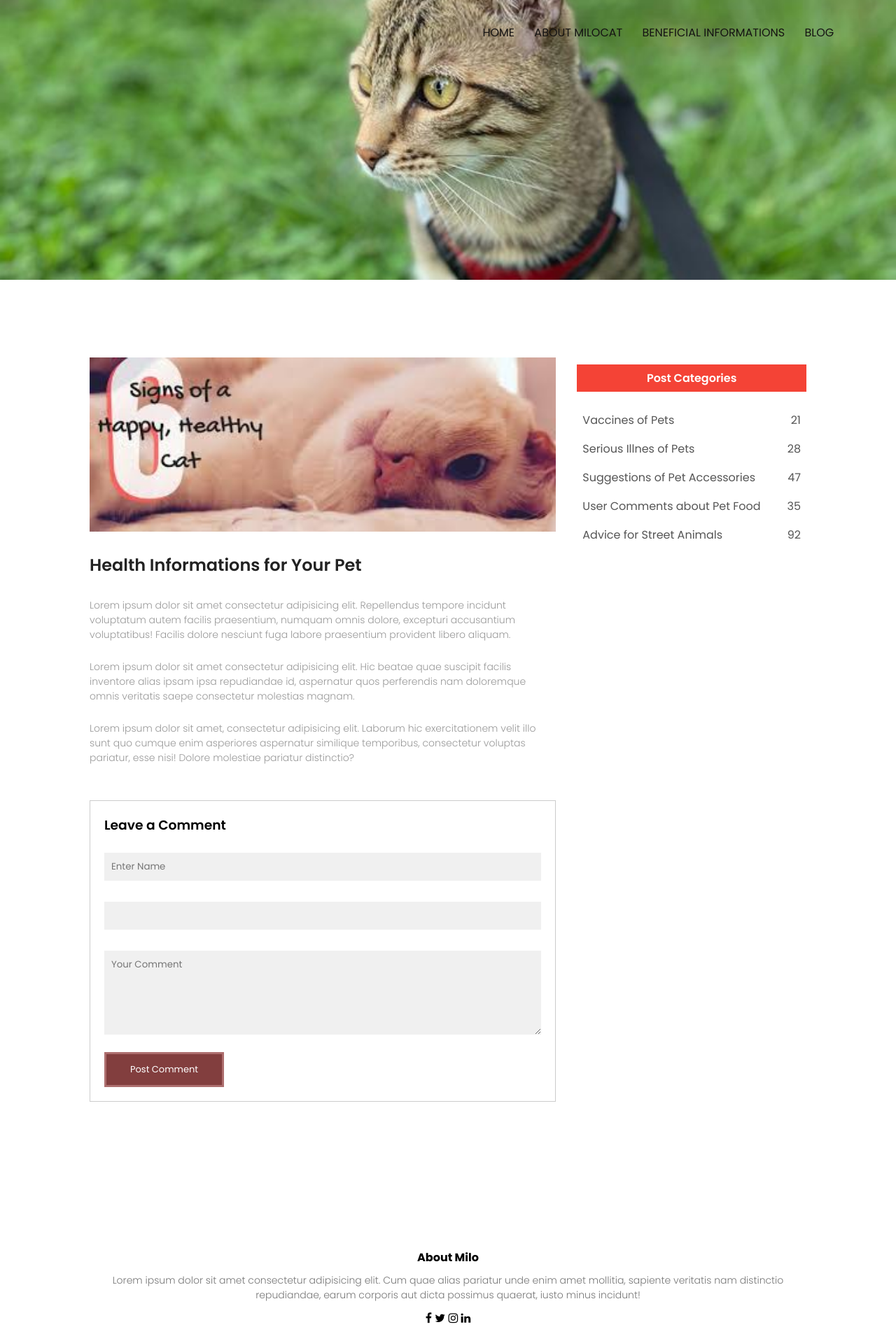
After one commit to CuteBoyMilo/Html-and-Css-CAPSTONE-Project, a PHP site: page /blog.html in a window 1280 px wide. The commit adds this page. Shown: the whole page at 70% size. Run offline with PHP 8.4, Linux system fonts and the light colour scheme.

Commit message:
fifth commit

```diff
--- /dev/null
+++ b/blog.html
@@ -0,0 +1,102 @@
+<html>
+    <head>
+        <meta name="viewport" content="width=device-width, initial-scale=1.0">
+        <link rel="stylesheet" type="text/css" href="firstpage.css">
+        <link rel="preconnect" href="https://fonts.googleapis.com">
+<link rel="preconnect" href="https://fonts.gstatic.com" crossorigin>
+<link href="https://fonts.googleapis.com/css2?family=Poppins:wght@200;300;400;600;700&display=swap" rel="stylesheet">
+<link rel="stylesheet" href="https://stackpath.bootstrapcdn.com/font-awesome/4.7.0/css/font-awesome.min.css">
+    <body>
+            <section class="sub-header">
+                <nav>
+                    <div class="nav-links" id="navLinks">
+                        <i class="fa fa-times" onclick="hideMenu()"></i>
+                    <ul>
+                        <li><a href="capstone.html">HOME</a></li>
+                        <li><a href="about.html">ABOUT MILOCAT</a></li>
+                        <li><a href="info.html">BENEFICIAL INFORMATIONS</a></li>
+                        <li><a href="blog.html">BLOG</a></li>
+                    </ul>
+                    </div>
+                    <i class="fa fa-bars" onclick="showMenu()"></i>
+                </nav>
+            </section>
+
+          <!-------Blog Page Content------->
+           <section class="blog-content">
+                <div class="row">
+                    <div class="blog-left">
+                        <img src="images/blog.jpg">
+                        <h2>Health Informations for Your Pet</h2>
+                        <p>Lorem ipsum dolor sit amet consectetur adipisicing elit. Repellendus tempore incidunt voluptatum autem facilis praesentium, numquam omnis dolore, excepturi accusantium voluptatibus! Facilis dolore nesciunt fuga labore praesentium provident libero aliquam.</p><br>
+                        <p>Lorem ipsum dolor sit amet consectetur adipisicing elit. Hic beatae quae suscipit facilis inventore alias ipsam ipsa repudiandae id, aspernatur quos perferendis nam doloremque omnis veritatis saepe consectetur molestias magnam.</p><br>
+                        <p>Lorem ipsum dolor sit amet, consectetur adipisicing elit. Laborum hic exercitationem velit illo sunt quo cumque enim asperiores aspernatur similique temporibus, consectetur voluptas pariatur, esse nisi! Dolore molestiae pariatur distinctio?</p>
+
+                        <div class="comment-box">
+
+                            <h3>Leave a Comment</h3>
+
+                            <form class="comment-form">
+                            <input type="text" placeholder="Enter Name">
+                            <input type="e-mail" class="Enter Email">
+                            <textarea rows="5" placeholder="Your Comment"></textarea>
+                            <button type="submit" class="hero-btn">Post Comment</button>
+
+                            </form>
+
+                        </div>
+
+                    </div>
+                    <div class="blog-right">
+                        <h3>Post Categories</h3>
+                        <div>
+                            <span>Vaccines of Pets</span>
+                            <span>21</span>
+                        </div>
+                        <div>
+                            <span>Serious Illnes of Pets</span>
+                            <span>28</span>
+                        </div>
+                        <div>
+                            <span>Suggestions of Pet Accessories</span>
+                            <span>47</span>
+                        </div>
+                        <div>
+                            <span>User Comments about Pet Food</span>
+                            <span>35</span>
+                        </div>
+                        <div>
+                            <span>Advice for Street Animals</span>
+                            <span>92</span>
+                        </div>
+                    </div>
+                </div>
+
+
+           </section>
+          <!------Footer---->
+          <section class="footer">
+            <h4>About Milo</h4>
+            <p>Lorem ipsum dolor sit amet consectetur adipisicing elit. Cum quae alias pariatur unde enim amet mollitia, sapiente veritatis nam distinctio repudiandae, earum corporis aut dicta possimus quaerat, iusto minus incidunt!</p>
+            <div class="icons"></div>
+                <i class="fa fa-facebook"></i>
+                <i class="fa fa-twitter"></i>
+                <i class="fa fa-instagram"></i>
+                <i class="fa fa-linkedin"></i>
+          </section>
+
+
+            <!-------Javascript for Toggle Menu------->
+    <script>
+        var navLinks=document.getElementById("navLinks")
+        function showMenu () {
+            navLinks.style.right ="0px";
+        }
+        function hideMenu () {
+            navLinks.style.right="-200px"
+        }
+    </script>
+
+        </body>
+    </head>
+</html>
--- a/firstpage.css
+++ b/firstpage.css
@@ -20,7 +20,7 @@ nav {
 }
 
 .nav-links {
-    flex: content;
+    flex: 1;
     text-align: right;
 }
 
@@ -56,7 +56,7 @@ nav {
     top: 50%;
     left: 50%;
     transform: translate(-50%,-50%);
-    text-align: cen ter;
+    text-align: center;
 }
 
 .text-box h1 {
@@ -75,7 +75,7 @@ nav {
     border: 3px solid rgb(173, 110, 110);
     padding: 12px 34px;
     font-size: 13px;
-    background: rgb(95, 62, 62);
+    background: rgb(130, 62, 62);
     position: relative;
     cursor: pointer;
 }
@@ -89,6 +89,7 @@ nav .fa {
     display: none;
 }
 @media(max-width: 700px) {
+
     .text-box h1 {
     font-size: 20px;
     }
@@ -101,7 +102,7 @@ nav .fa {
         height: 100vh;
         width: 200px;
         top:0;
-        right:0;
+        right:-200;
         text-align: left;
         z-index: 2;
         transition: 1s;
@@ -153,9 +154,6 @@ p {
     margin-top:5%;
     display: flex;
     justify-content: space-between;
-    align-content: center;
-    align-items: center;
-
 }
 .course-col {
     flex-basis: 30%;
@@ -239,7 +237,6 @@ h3 {
     padding-top: 100px;
 }
 .moments-col {
-
     flex-basis: 30%;
     border-radius: 10px;
     border-bottom: 5%;
@@ -296,3 +293,110 @@ h3 {
 .comments-col .fa {
     color:#f44336;
 }
+
+.footer {
+    width: 80%;
+    margin: auto;
+    text-align: center;
+    padding-top: 100px;
+}
+
+/*------------------------*/
+
+.sub-header {
+    height:50vh;
+    width: 100%;
+    background-image:url(images/miloprofile.jpeg);
+    background-position: center;
+    background-size: cover;
+    text-align: center;
+    color: #fff;
+}
+
+.sub-header h1 {
+    margin-top: 100px;
+    color: white;
+}
+
+.about-milo {
+width: 100%;
+margin: auto;
+padding-top: 80px;
+padding-bottom: 30px;
+}
+
+.about-milo1 {
+    flex-basis: 47%;
+    padding: 20px 2px;
+}
+
+.about-milo1 img {
+    width:100%;
+}
+
+.about-milo1 p {
+    padding:15px 0 25px;
+}
+
+.blog-content {
+    width: 80%;
+    margin: auto;
+    padding: 60px 0;
+}
+.blog-left {
+    flex-basis: 65%;
+}
+.blog-left img {
+    width:100%;
+}
+.blog-left h2 {
+    color: #222;
+    font-weight: 600;
+    margin: 30px 0;
+}
+.blog-left p {
+    color: #999;
+    padding: 0;
+}
+
+.blog-right {
+    flex-basis: 32%
+}
+
+.blog-right h3{
+    background: #f44336;
+    color: #fff;
+    padding: 7px 0px;
+    font-size: 16px;
+    margin-bottom: 20px;
+}
+
+.blog-right div {
+    display: flex;
+    justify-content:space-between;
+    color: #555;
+    padding: 8px ;
+    box-sizing: border-box;
+}
+
+.comment-box{
+    border: 1px solid #ccc;
+    margin: 50px 0;
+    padding: 10px 20px;
+}
+.comment-box h3 {
+    text-align: left;
+}
+.comment-form input, .comment-form textarea {
+    width: 100%;
+    padding: 10px;
+    margin: 15px 0px;
+    box-sizing: border-box;
+    border: none;
+    outline: none;
+    background: #f0f0f0;
+}
+
+.comment-form button {
+    margin: 10px 0px;
+}
```
Also changed, not shown: about.html (added, +65 -0 lines), capstone.html (+25 -14 lines), info.html (added, +77 -0 lines), images/blog.jpg (added), images/milohome1.jpeg (added), images/miloprofile.jpeg (added), images/milosubprofile.jpeg (added), 1 other file.
